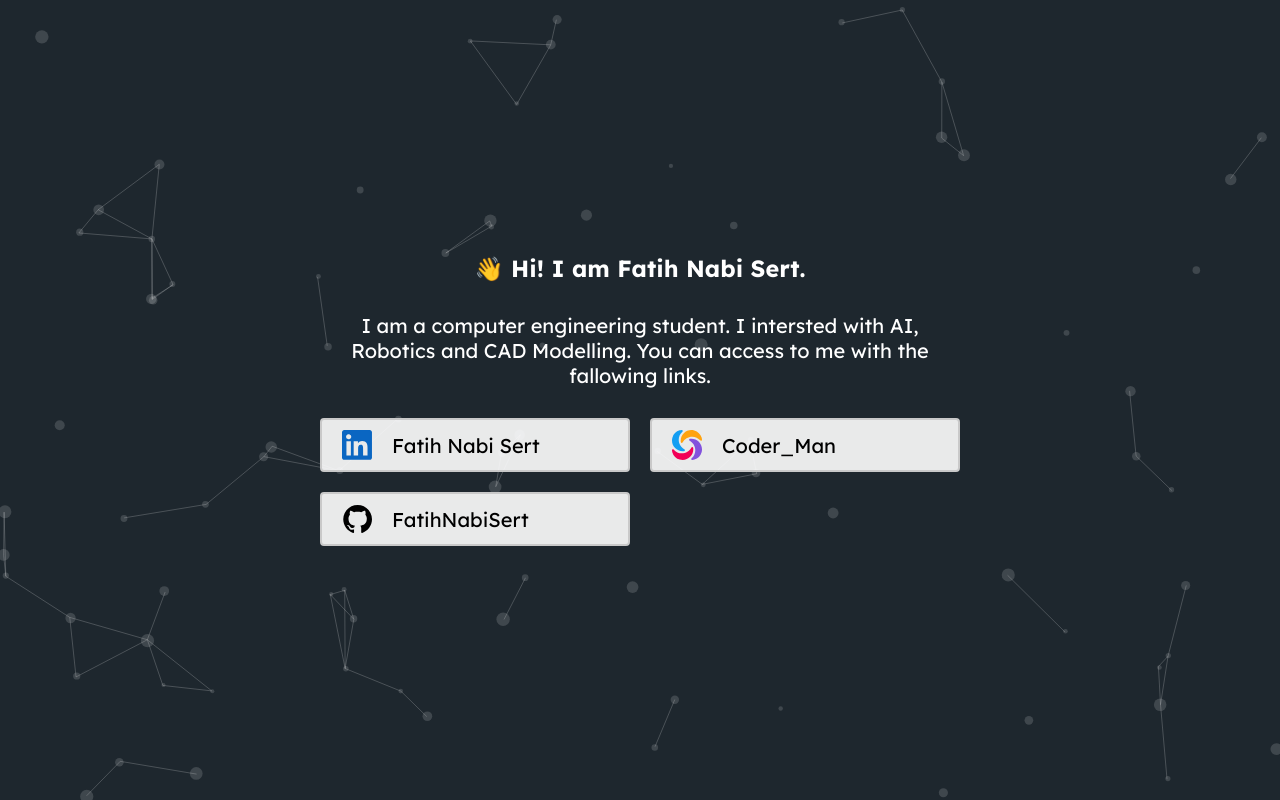
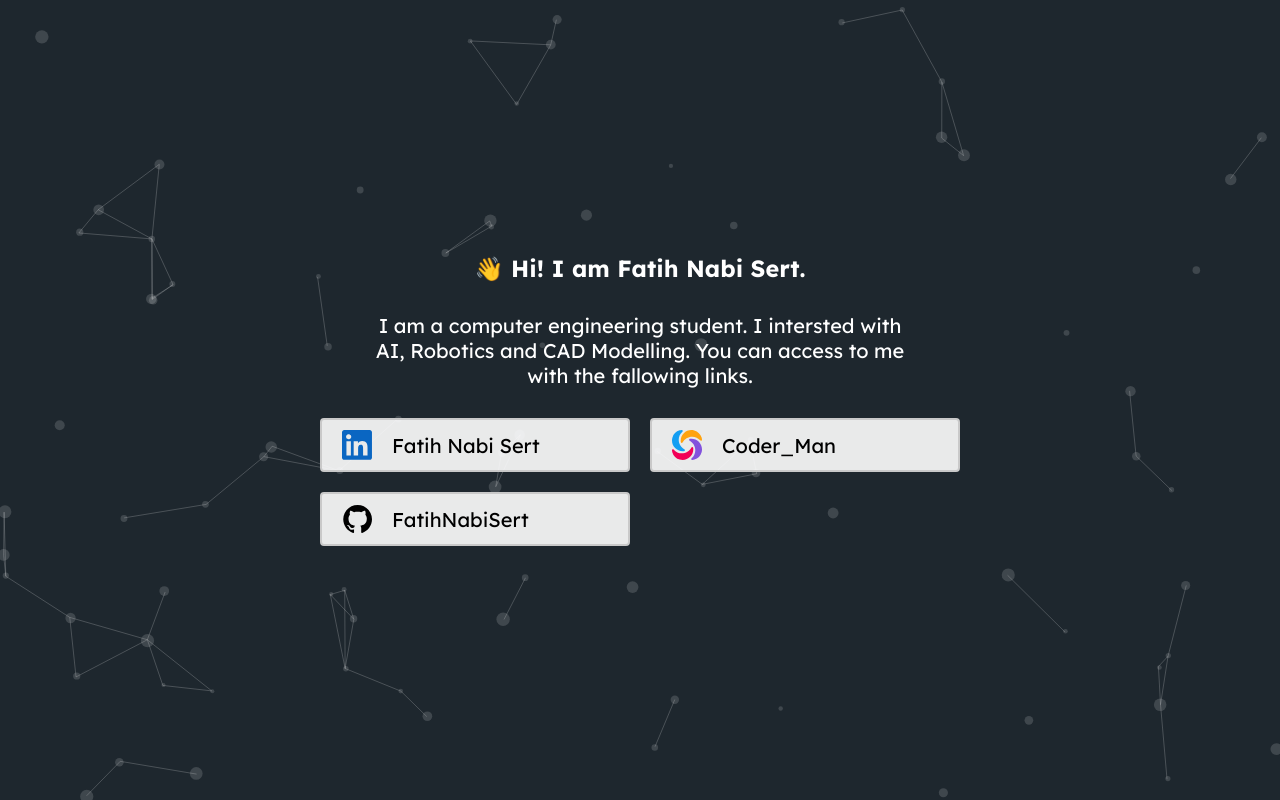
Before and after one commit to FatihNabiSert/portfoy, a plain HTML site: page index.html in a window 1280 px wide. Drawn offline with Linux system fonts and the light colour scheme.

Commit message:
Fix and add responsivness.

```diff
--- a/css/style.css
+++ b/css/style.css
@@ -22,6 +22,11 @@ body {
     width: 50%;
     color: white;
     text-align: center;
+}
+
+.container .description {
+    width: 85%;
+    margin: 0 auto;
 }
 
 .container>*:not(:first-child) {
@@ -102,7 +107,7 @@ canvas#background-effect {
 
 
 /* When screen size is above 1024px, set a fixed width */
-@media only screen and (max-width: 950px) {
+@media only screen and (max-width: 1240px) {
     .container {
         width: 80%;
     }
@@ -120,4 +125,8 @@ canvas#background-effect {
         width: 85%;
         margin: 0 auto;
     }
+
+    .container .description {
+        width: 100%;
+    }
 }
```
